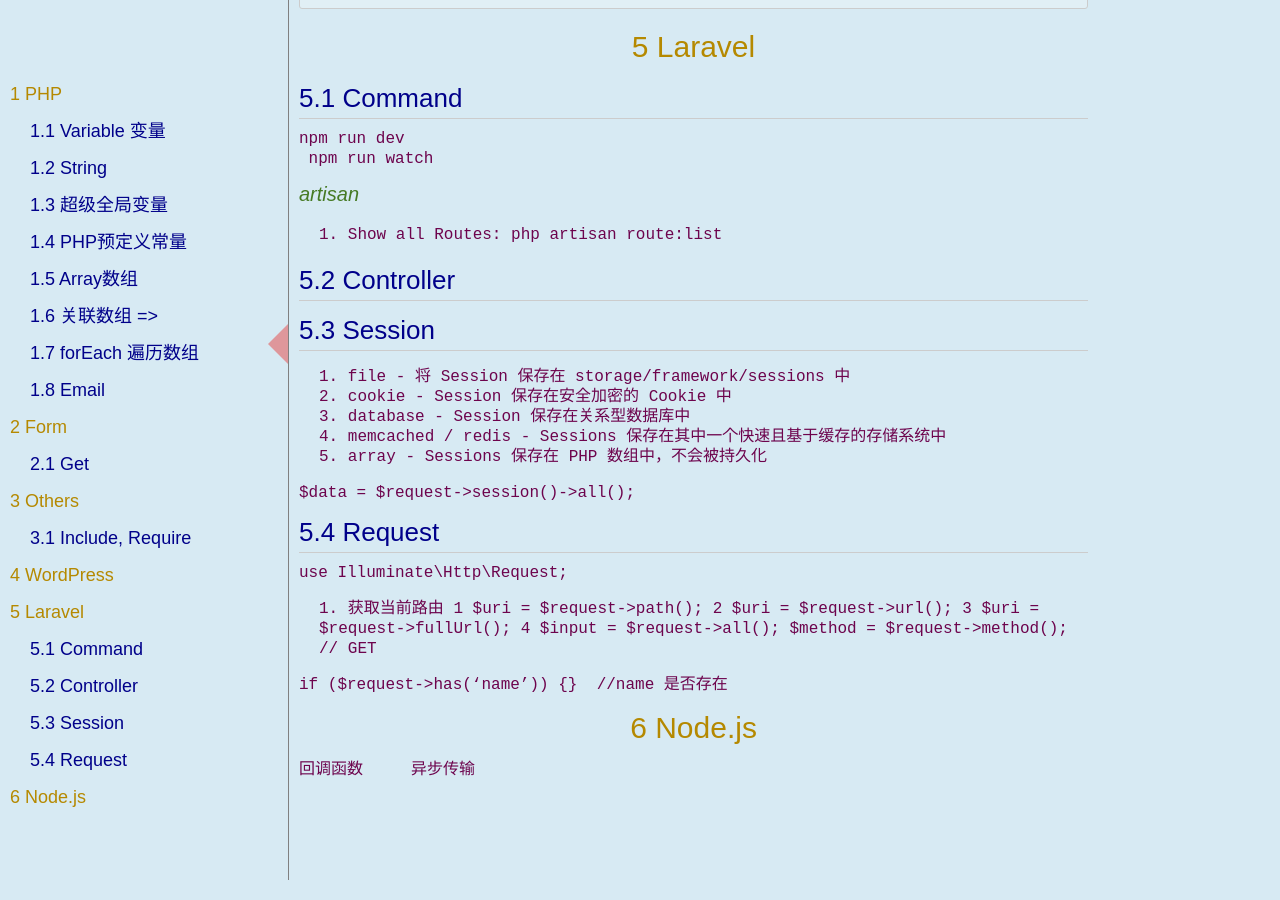
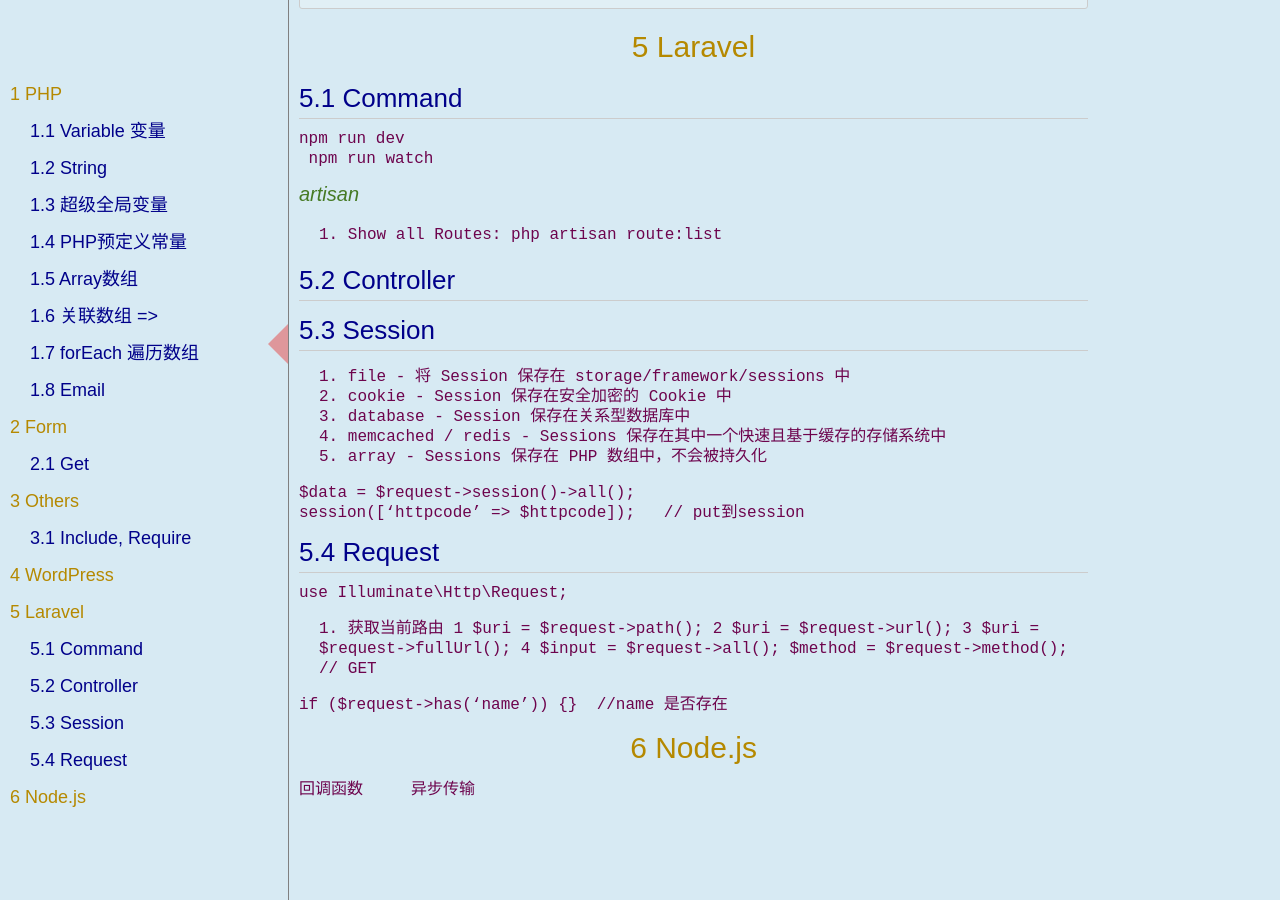
Before and after one commit to rfd3344a/rfd3344.github.io, a Jekyll site: the page built from notes/PHP_Node.md, in a window 1280 px wide and 900 px high, scrolled down 5132 px. Built offline with Jekyll 4.4.1, drawn with Linux system fonts in a browser that asks for light colours; nearby versions of some CDN libraries; some web fonts are replaced; our own code applies the rules of GitHub Pages for plain Markdown files.

Commit message:
Update PHP_Node.md

```diff
--- a/notes/PHP_Node.md
+++ b/notes/PHP_Node.md
@@ -256,6 +256,7 @@
 
 $data = $request->session()->all();
 
+ session(['httpcode' => $httpcode]);   // put到session
 
 
 
```
